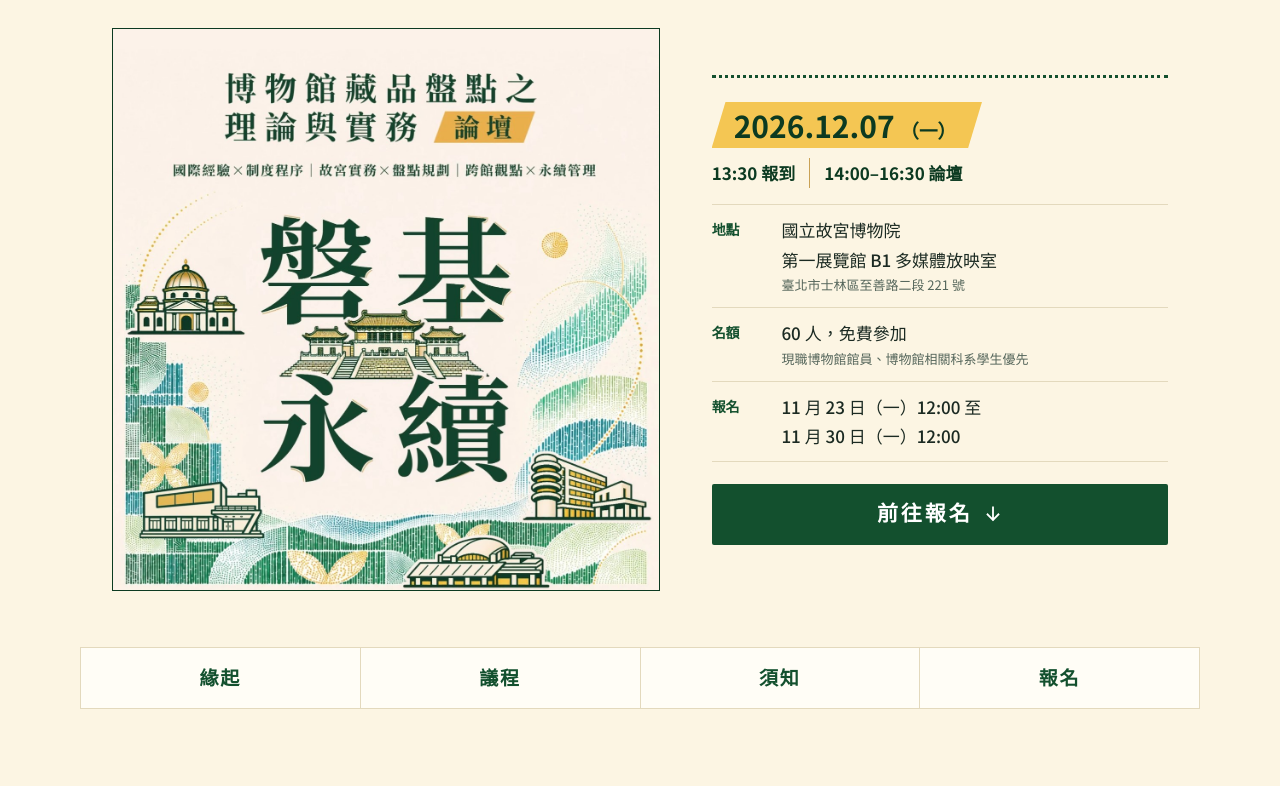
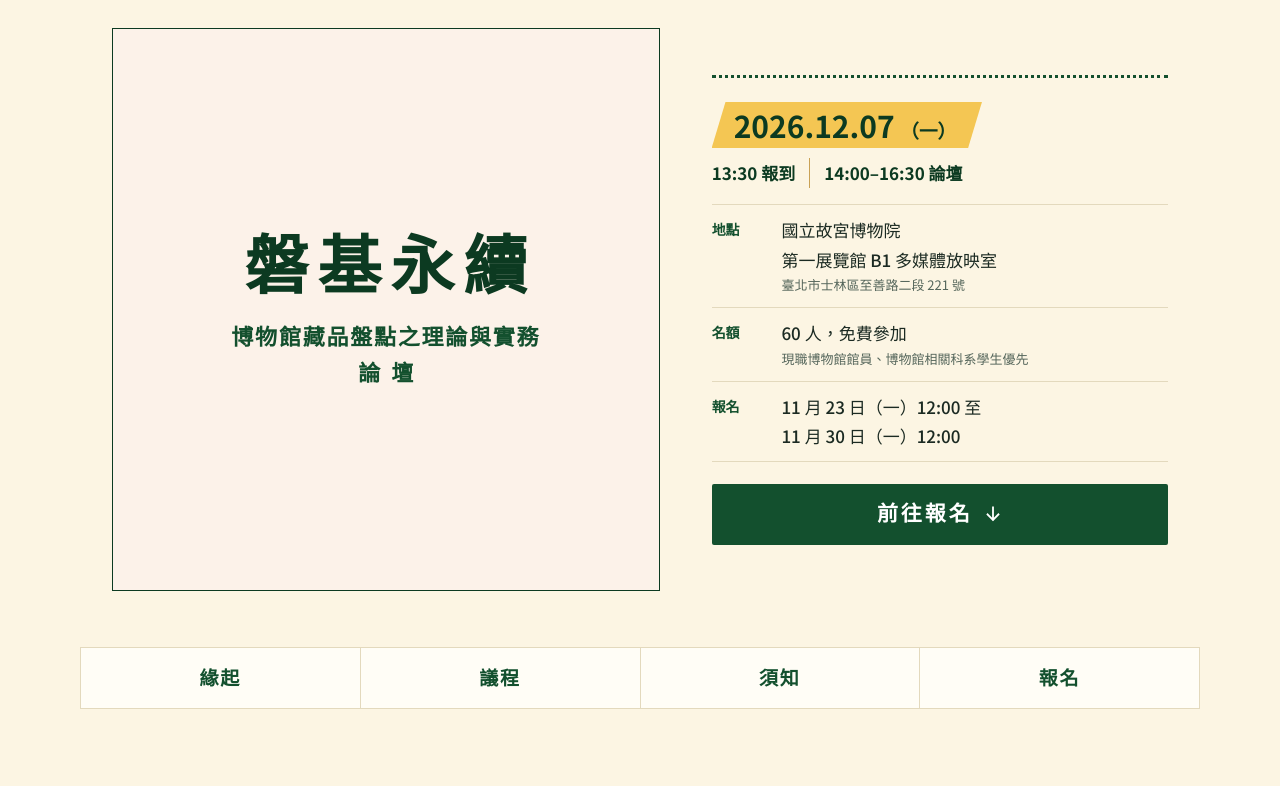
Before and after one commit to hawxiying-commits/mycase99-site, a plain HTML site: page panji/index.html in a window 1280 px wide. Shown: the top 786 px of the page. Drawn offline with Linux system fonts and the light colour scheme; no server answers.

Commit message:
主視覺暫時撤下：首屏改為原色空白底＋論壇名稱，分享縮圖同步更換（share-4）
Co-Authored-By: Claude Fable 5.2 <noreply@anthropic.com>

```diff
--- a/panji/index.html
+++ b/panji/index.html
@@ -9,7 +9,7 @@
 <meta property="og:title" content="「磐基永續－博物館藏品盤點之理論與實務」論壇線上報名">
 <meta property="og:description" content="2026 年 12 月 7 日（一）14:00–16:30，國立故宮博物院第一展覽館 B1 多媒體放映室。報名期間 11 月 23 日 12:00 至 11 月 30 日 12:00，免費參加。">
 <meta property="og:url" content="https://mycase99.com/panji/">
-<meta property="og:image" content="https://mycase99.com/panji/assets/share-3.jpg">
+<meta property="og:image" content="https://mycase99.com/panji/assets/share-4.jpg">
 <meta property="og:image:width" content="1200">
 <meta property="og:image:height" content="630">
 <meta name="twitter:card" content="summary_large_image">
@@ -99,8 +99,12 @@
   /* 首屏：主視覺＋活動摘要 */
   .sr { position: absolute; width: 1px; height: 1px; overflow: hidden; clip-path: inset(50%); white-space: nowrap; }
   .hero { margin-top: 14px; padding-inline: var(--gutter); }
-  .kv { border: 1.5px solid var(--pine-deep); background: #fdf2ea; }
-  .kv img { display: block; width: 100%; height: auto; }
+  .kv { border: 1.5px solid var(--pine-deep); background: #fcf2e9; aspect-ratio: 5 / 3; display: grid; place-items: center; padding: 28px 18px; text-align: center; }
+  .kv h1 { font-family: var(--serif); color: var(--pine-deep); line-height: 1.3; }
+  .kv h1 > span { display: block; }
+  .kv .k1 { font-weight: 900; font-size: clamp(2.5rem, 13vw, 4rem); letter-spacing: .14em; margin-right: -.14em; line-height: 1.15; }
+  .kv .k2 { margin-top: .9em; font-weight: 700; font-size: clamp(1.0625rem, 4.8vw, 1.375rem); letter-spacing: .08em; color: var(--pine); }
+  .kv .k3 { margin-top: .35em; font-weight: 700; font-size: clamp(1.0625rem, 4.8vw, 1.375rem); letter-spacing: .5em; margin-right: -.5em; color: var(--pine); }
   .brief { margin-top: 20px; padding-top: 20px; border-top: 3px dotted var(--pine); }
   .when { display: flex; flex-wrap: wrap; align-items: center; gap: 10px 18px; }
   .chip { display: inline-block; padding: 3px 26px 3px 22px; background: var(--chip); color: var(--pine-deep); font-weight: 700; font-size: 1.625rem; line-height: 1.35; font-variant-numeric: tabular-nums; clip-path: polygon(14px 0, 100% 0, calc(100% - 14px) 100%, 0 100%); }
@@ -271,6 +275,7 @@
     .dock { display: none; }
     .hero { display: grid; grid-template-columns: 6fr 5fr; gap: 0 52px; align-items: center; max-width: 1120px; margin: 28px auto 0; padding-inline: var(--gutter); }
     .brief { margin-top: 0; padding-top: 24px; }
+    .kv { aspect-ratio: 1280 / 1317; }
     .chip { font-size: 1.875rem; }
     .jump { max-width: 1120px; margin-inline: auto; margin-top: 56px; border-inline: 1px solid var(--seam); }
     section { padding-top: 80px; }
@@ -312,8 +317,8 @@
 </svg>
 
 <header class="hero">
-  <h1 class="sr">「磐基永續－博物館藏品盤點之理論與實務」論壇</h1>
-  <div class="kv"><img src="assets/kv.jpg" width="1280" height="1317" alt="論壇主視覺：綠色與金色點描的色塊、波紋與葉片，五座博物館建築線畫，中央是「磐基永續」四個大字，上方標題為「博物館藏品盤點之理論與實務論壇」，副標為國際經驗×制度程序、故宮實務×盤點規劃、跨館觀點×永續管理。"></div>
+  <!-- 主視覺暫時撤下（2026-11-23）：先用原色空白底放論壇名稱，新主視覺到了再換回圖片 -->
+  <div class="kv"><h1 aria-label="「磐基永續－博物館藏品盤點之理論與實務」論壇"><span class="k1">磐基永續</span><span class="k2"><span class="nb">博物館藏品盤點之</span><span class="nb">理論與實務</span></span><span class="k3">論壇</span></h1></div>
   <div class="brief">
     <p class="when"><span class="chip">2026.12.07<small>（一）</small></span><span class="hours"><span class="nb">13:30 報到</span><span class="nb">14:00–16:30 論壇</span></span></p>
     <dl class="facts">
```
Also changed, not shown: panji/assets/kv.jpg (deleted), panji/assets/share-3.jpg (deleted), panji/assets/share-4.jpg (added).
